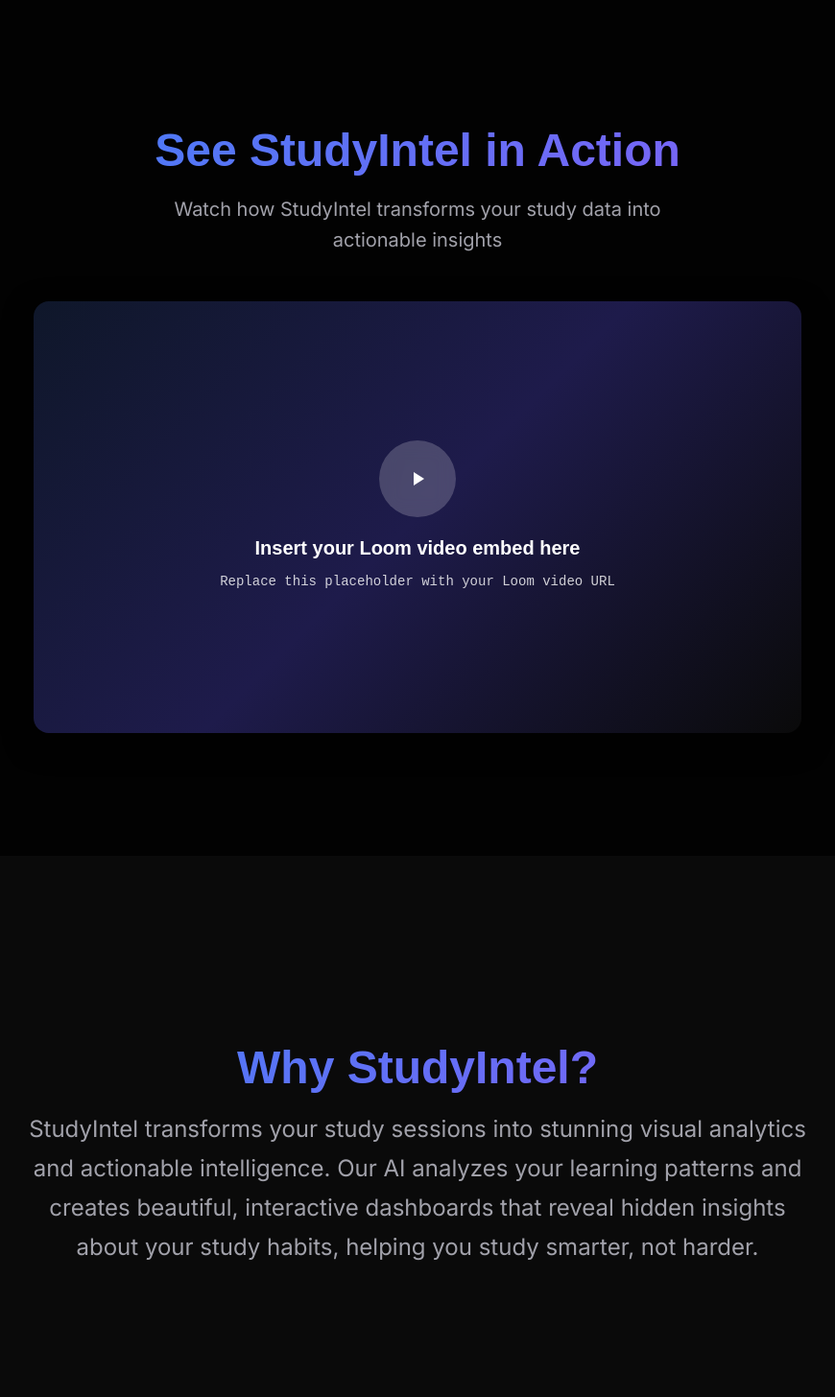
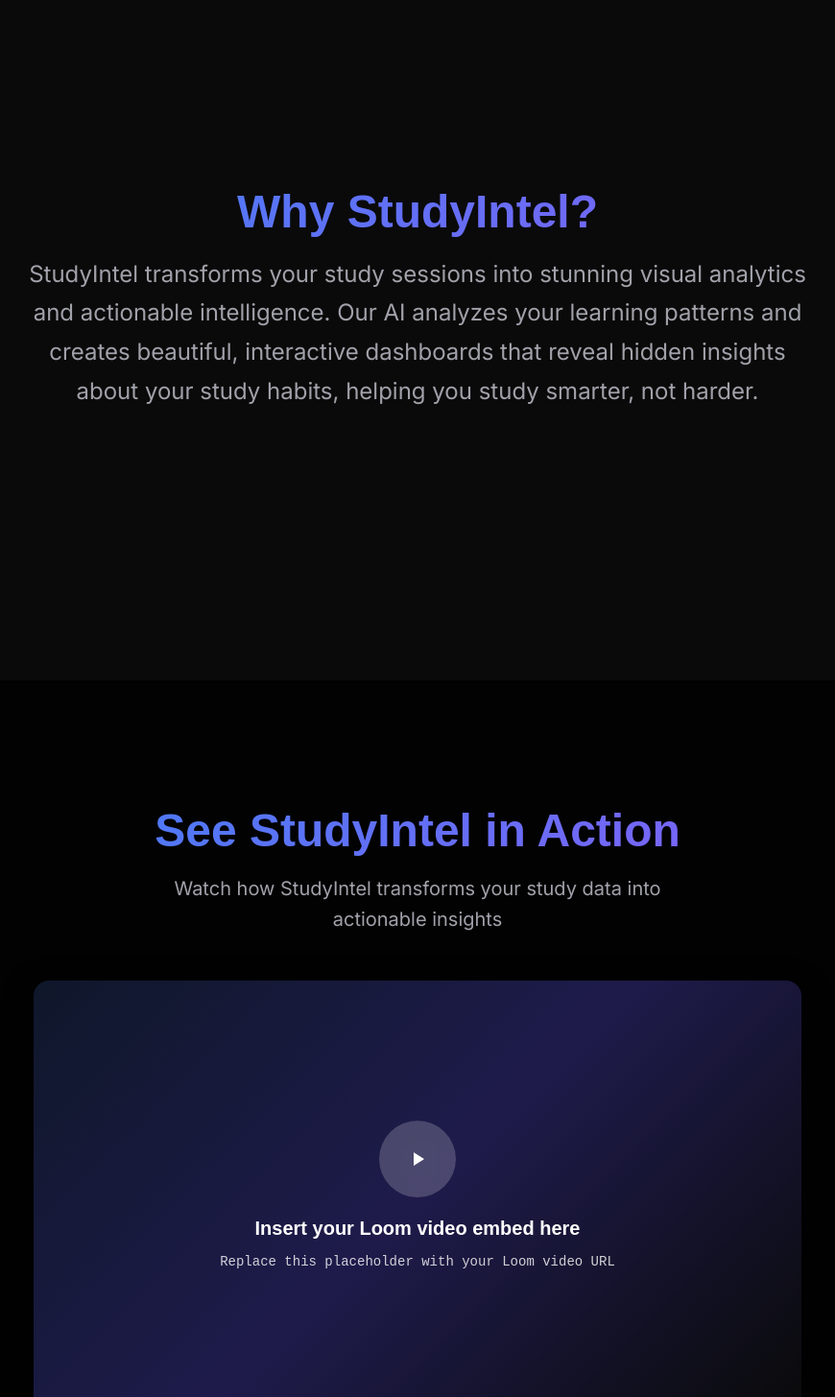
Before and after one commit to PiyushJ1/StudyIntel, a Next.js app in the folder frontend/: page / in a window 1280 px wide. Shown: the part 800-2256 px from the top of the page at 96% size, without its empty margins (205-1075 px from the left). Built offline with nearby package versions, Linux system fonts and the light colour scheme.

Commit message:
swap position of about section and loom video

```diff
--- a/frontend/app/page.tsx
+++ b/frontend/app/page.tsx
@@ -136,6 +136,16 @@
         </div>
       </main>
 
+      {/* About Section */}
+      <section className={styles.aboutSection}>
+        <div className={styles.sectionContainer}>
+          <h2 className={styles.sectionTitle}>Why StudyIntel?</h2>
+          <p className={styles.aboutText}>
+            StudyIntel transforms your study sessions into stunning visual analytics and actionable intelligence. Our AI analyzes your learning patterns and creates beautiful, interactive dashboards that reveal hidden insights about your study habits, helping you study smarter, not harder.
+          </p>
+        </div>
+      </section>
+
       {/* Video Demo Section */}
       <section className={styles.videoSection}>
         <div className={styles.sectionContainer}>
@@ -154,16 +164,6 @@
               <p className={styles.videoSubtext}>Replace this placeholder with your Loom video URL</p>
             </div>
           </div>
-        </div>
-      </section>
-
-      {/* About Section */}
-      <section className={styles.aboutSection}>
-        <div className={styles.sectionContainer}>
-          <h2 className={styles.sectionTitle}>Why StudyIntel?</h2>
-          <p className={styles.aboutText}>
-            StudyIntel transforms your study sessions into stunning visual analytics and actionable intelligence. Our AI analyzes your learning patterns and creates beautiful, interactive dashboards that reveal hidden insights about your study habits, helping you study smarter, not harder.
-          </p>
         </div>
       </section>
 
```
